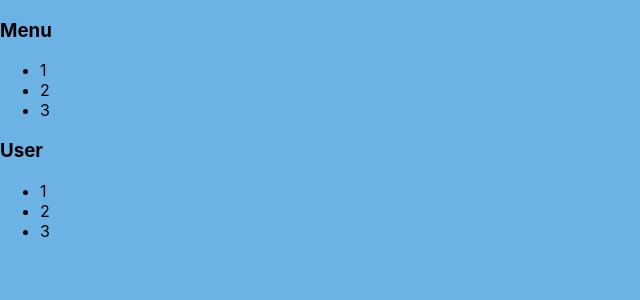
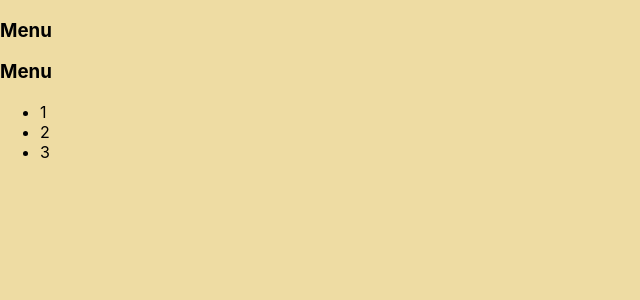
Before and after one commit to 89610090091/it-camasutra-exp, a React (Create React App) app: page / in a window 1280 px wide. Shown: the top 300 px of the page, without its empty margins (0-640 px from the left). Built offline with nearby package versions, Linux system fonts and the light colour scheme.

Commit message:
ract props

```diff
--- a/src/App.css
+++ b/src/App.css
@@ -1,7 +1,3 @@
 body {
-    background-color: rgb(106, 179, 228);
+    background-color: rgb(238, 220, 163);
 }
-
-#fruits {
-    background-color: rgb(106, 179, 228);
-}
--- a/src/App.tsx
+++ b/src/App.tsx
@@ -15,8 +15,8 @@ function App(props: any) {
       Article 1
       <Rating value={3} />
       <PageTitle title={'This is App component'} /> */}
-      <Accordion title={'Menu'} collapsed={true} />
-      <Accordion title={'User'} collapsed={false} />
+      <Accordion collapsed={true} />
+      <Accordion collapsed={false} />
       {/* Article 2
       <Rating value={0} />
       <Rating value={1} />
--- a/src/components/Accordion/Accordion.tsx
+++ b/src/components/Accordion/Accordion.tsx
@@ -1,40 +1,48 @@
-// import React from "react";
+import { type } from "os";
+import React from "react";
 
 type AccordionPropsType = {
-    title: string
     collapsed: boolean
 }
 
 function Accordion(props: AccordionPropsType) {
+    console.log('Accordion rendering');
+    debugger
+    if (props.collapsed === true) {
+        return (
+            <div>
+                <AccordionTitle />
+            </div>
+        );
+    } else {
+        return (
+            <div>
+                <AccordionTitle />
+                <AccordionBody />
+            </div>
+        )
+
+    }
+    // return (
+    //     <div>
+    //         <AccordionTitle />
+    //         <AccordionBody />
+    //     </div>
+    // )
+}
+
+function AccordionTitle() {
     debugger
     console.log('Accordion rendering');
     return (
         <div>
-            <AccordionTitle title={props.title} />
-            <AccordionBody />
+            <h3>Menu</h3>
         </div>
     )
 }
 
-type AccordionTitlePropsType = {
-    title: string
-}
-
-function AccordionTitle(props: AccordionTitlePropsType) {
+function AccordionBody() {
     debugger
-    console.log('Accordion rendering');
-    return (
-        <div>
-            <h3>{props.title}</h3>
-        </div>
-    )
-}
-
-type AccordionBodyPropsType = {
-
-} // дописать protoType AccordionBody
-
-function AccordionBody(props: any) {
     console.log('Accordion rendering');
     return (
         <div>
```
